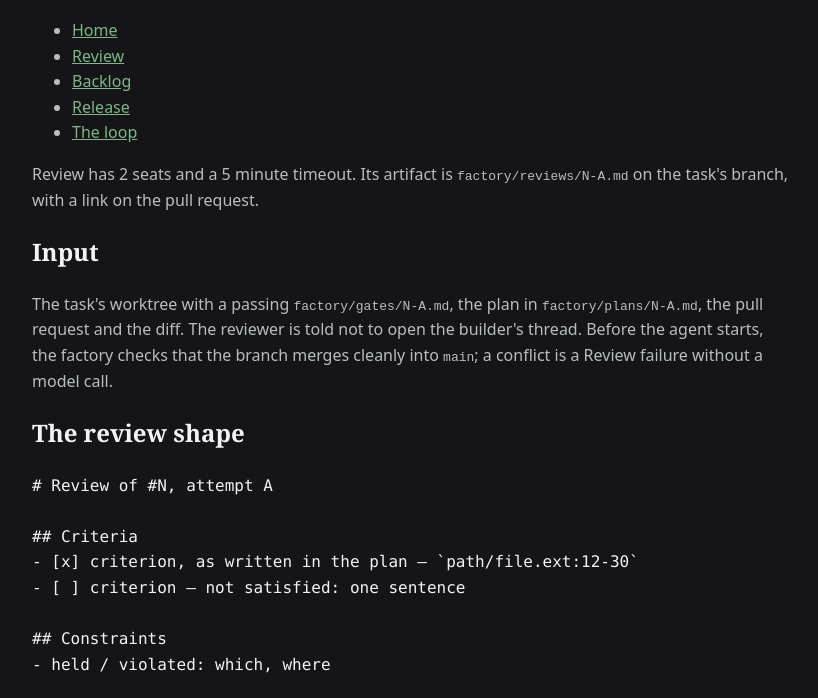
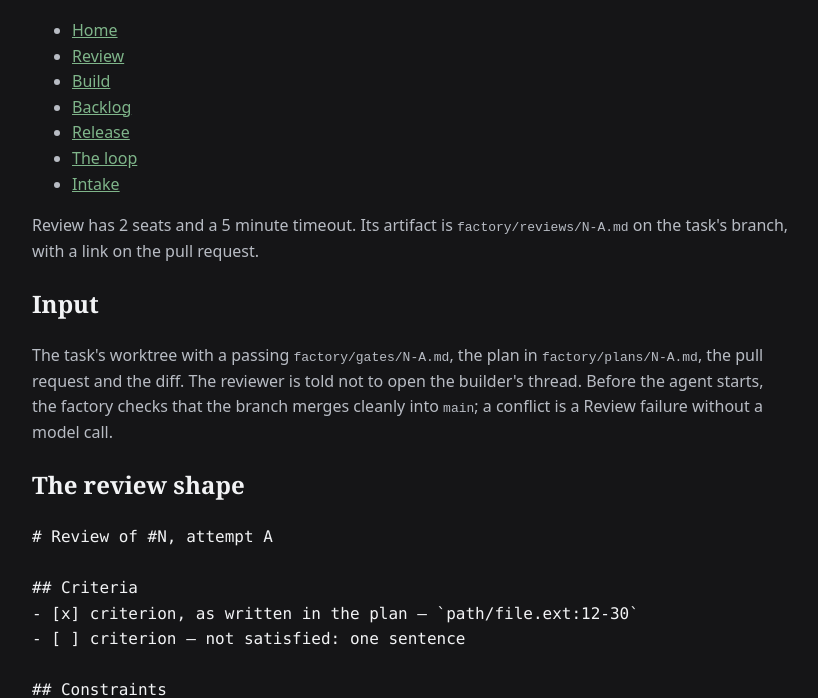
Before and after one commit to SkPhilipp/factory-floor, a website: page site/review.html in a window 1280 px wide. Shown: the part 108-806 px from the top of the page, without its empty margins (228-1046 px from the left). Drawn offline with Linux system fonts and the light colour scheme.

Commit message:
Complete review page nav for #6

```diff
--- a/site/review.html
+++ b/site/review.html
@@ -12,9 +12,11 @@
 <ul>
 <li><a href="index.html">Home</a></li>
 <li><a href="review.html">Review</a></li>
+<li><a href="build.html">Build</a></li>
 <li><a href="backlog.html">Backlog</a></li>
 <li><a href="release.html">Release</a></li>
 <li><a href="loop.html">The loop</a></li>
+<li><a href="intake.html">Intake</a></li>
 </ul>
 </nav>
 <p>Review has 2 seats and a 5 minute timeout. Its artifact is <code>factory/reviews/N-A.md</code> on the task's branch, with a link on the pull request.</p>
```
